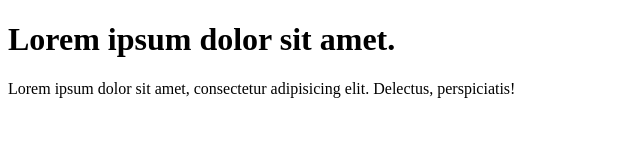
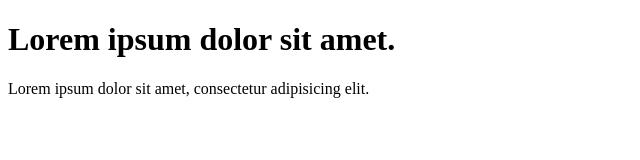
Before and after one commit to MariaTitarenko/portfolio, a plain HTML site: page index.html in a window 1280 px wide. Shown: the whole page, without its empty margins (0-640 px from the left). Drawn offline with Linux system fonts and the light colour scheme.

Commit message:
Delited one element in paragraph

```diff
--- a/index.html
+++ b/index.html
@@ -9,7 +9,7 @@
 </head>
 <body>
 <h1>Lorem ipsum dolor sit amet.</h1>
-<p>Lorem ipsum dolor sit amet, consectetur adipisicing elit. Delectus, perspiciatis!</p>
+<p>Lorem ipsum dolor sit amet, consectetur adipisicing elit.</p>
 
 </body>
 </html>
```
